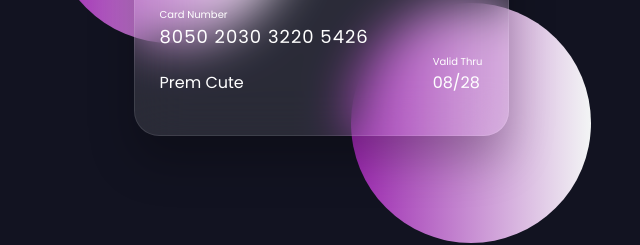
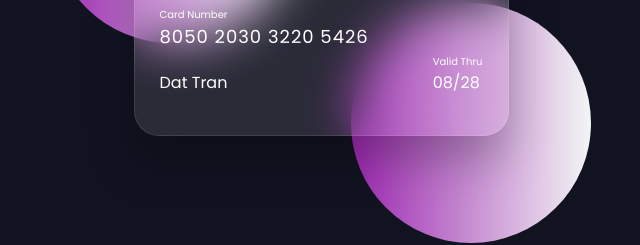
Before and after one commit to tranvandatvt84/Project-3, a plain HTML site: page index.html in a window 1280 px wide. Shown: the part 377-622 px from the top of the page, 319-959 px from the left. Drawn offline with Linux system fonts and the light colour scheme.

Commit message:
Updated index.html

```diff
--- a/index.html
+++ b/index.html
@@ -24,7 +24,7 @@
                         <div class="name-number">
                             <h6>Card Number</h6>
                             <h5 class="number">8050 2030 3220 5426</h5>
-                            <h5 class="name">Prem Cute</h5>
+                            <h5 class="name">Dat Tran</h5>
                         </div>
 
                         <div class="valid-date">
```
